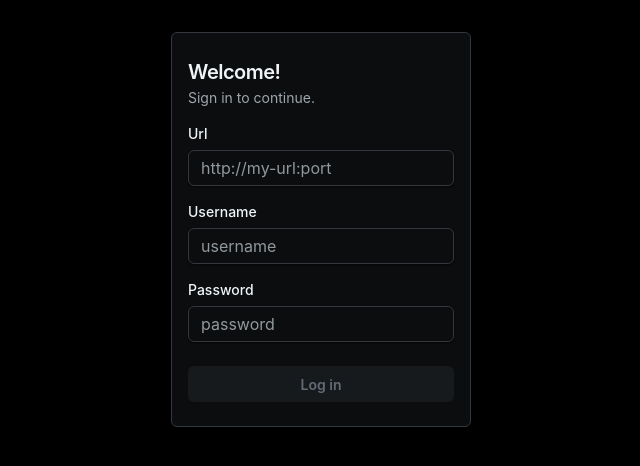
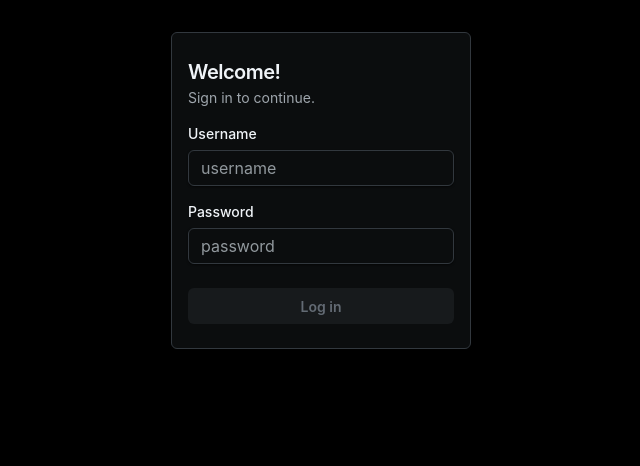
Before and after one commit to JorgeGrijalva/iptv-webapp, a React (Vite) app: page / in a window 1280 px wide. Shown: the top 466 px of the page, without its empty margins (319-959 px from the left). Built offline with nearby package versions, Linux system fonts and the light colour scheme.

Commit message:
.env add

```diff
--- a/src/components/login/Login.tsx
+++ b/src/components/login/Login.tsx
@@ -23,20 +23,15 @@ import {
 export const Login: React.FC = () => {
   const [username, setUsername] = useState("")
   const [password, setPassword] = useState("")
-  const [baseUrl, setBaseUrl] = useState("")
   const [error, setError] = useState("")
   const dispatch = useAppDispatch()
   const [status, setStatus] = useState<"idle" | "pending" | "loading">("idle")
 
-  const canSubmit =
-    [username, password, baseUrl].every(Boolean) && status === "idle"
+  const baseUrl = import.meta.env.VITE_API_BASE_URL
+
+  const canSubmit = [username, password].every(Boolean) && status === "idle"
 
   const handleSubmit = async () => {
-    if (!baseUrl || !baseUrl.toLocaleLowerCase().startsWith("http")) {
-      setError("Invalid url")
-      return
-    }
-
     if (!username || username.length === 0) {
       setError("Username must be provided")
       return
@@ -44,16 +39,6 @@ export const Login: React.FC = () => {
 
     if (!password || password.length === 0) {
       setError("Password must be provided")
-      return
-    }
-
-    if (
-      window.location.protocol === "https:" &&
-      !baseUrl.toLocaleLowerCase().startsWith("https")
-    ) {
-      setError(
-        "You must provide an https url when connecting from an https client",
-      )
       return
     }
 
@@ -124,16 +109,6 @@ export const Login: React.FC = () => {
           </Alert>
         )}
         <FormControl>
-          <FormLabel>Url</FormLabel>
-          <Input
-            name="url"
-            type="input"
-            placeholder="http://my-url:port"
-            value={baseUrl}
-            onChange={(e) => setBaseUrl(e.target.value)}
-          />
-        </FormControl>
-        <FormControl>
           <FormLabel>Username</FormLabel>
           <Input
             name="username"
```
Also changed, not shown: 1 other file (tests, documents, lock files or other folders).
